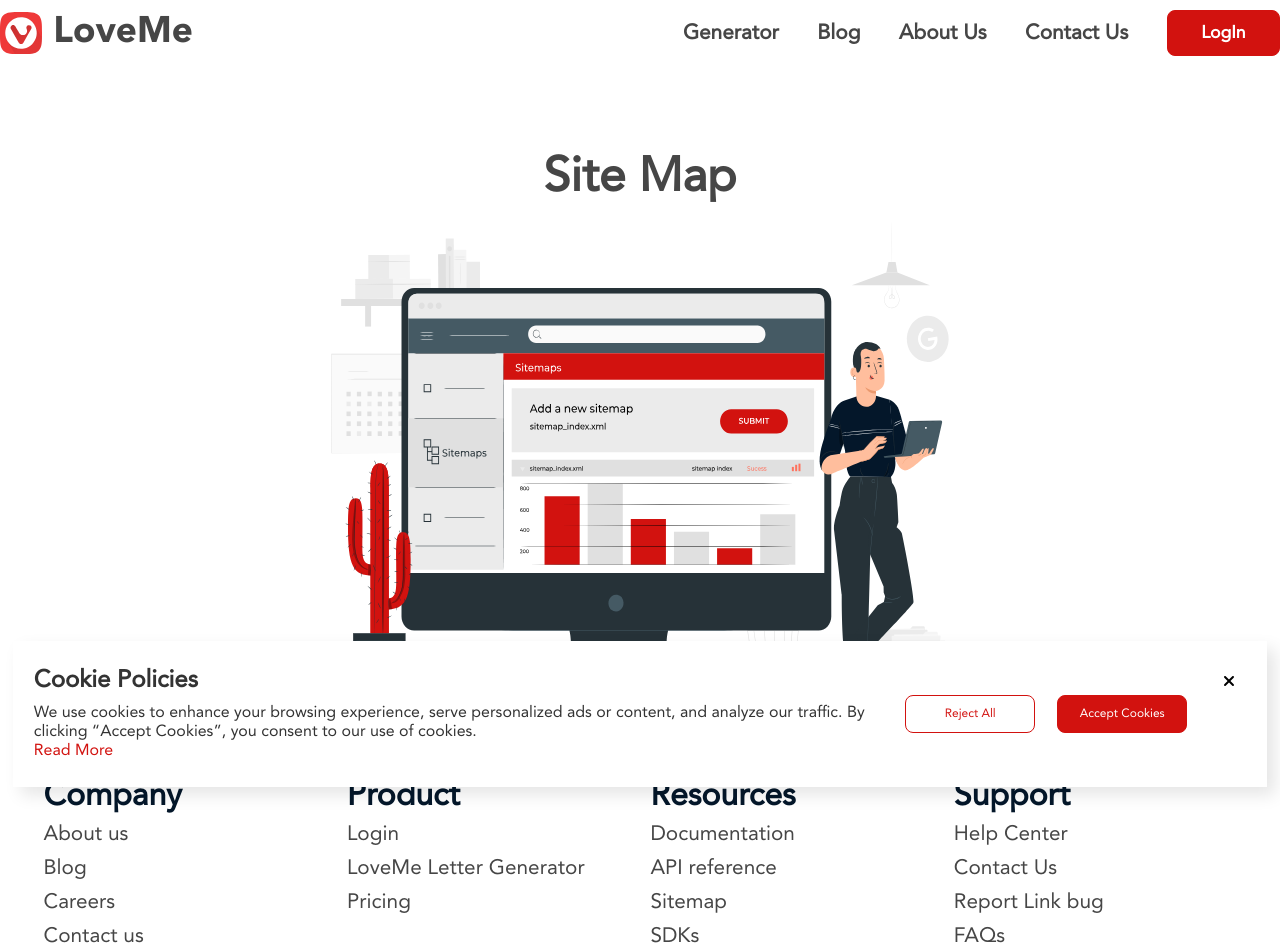
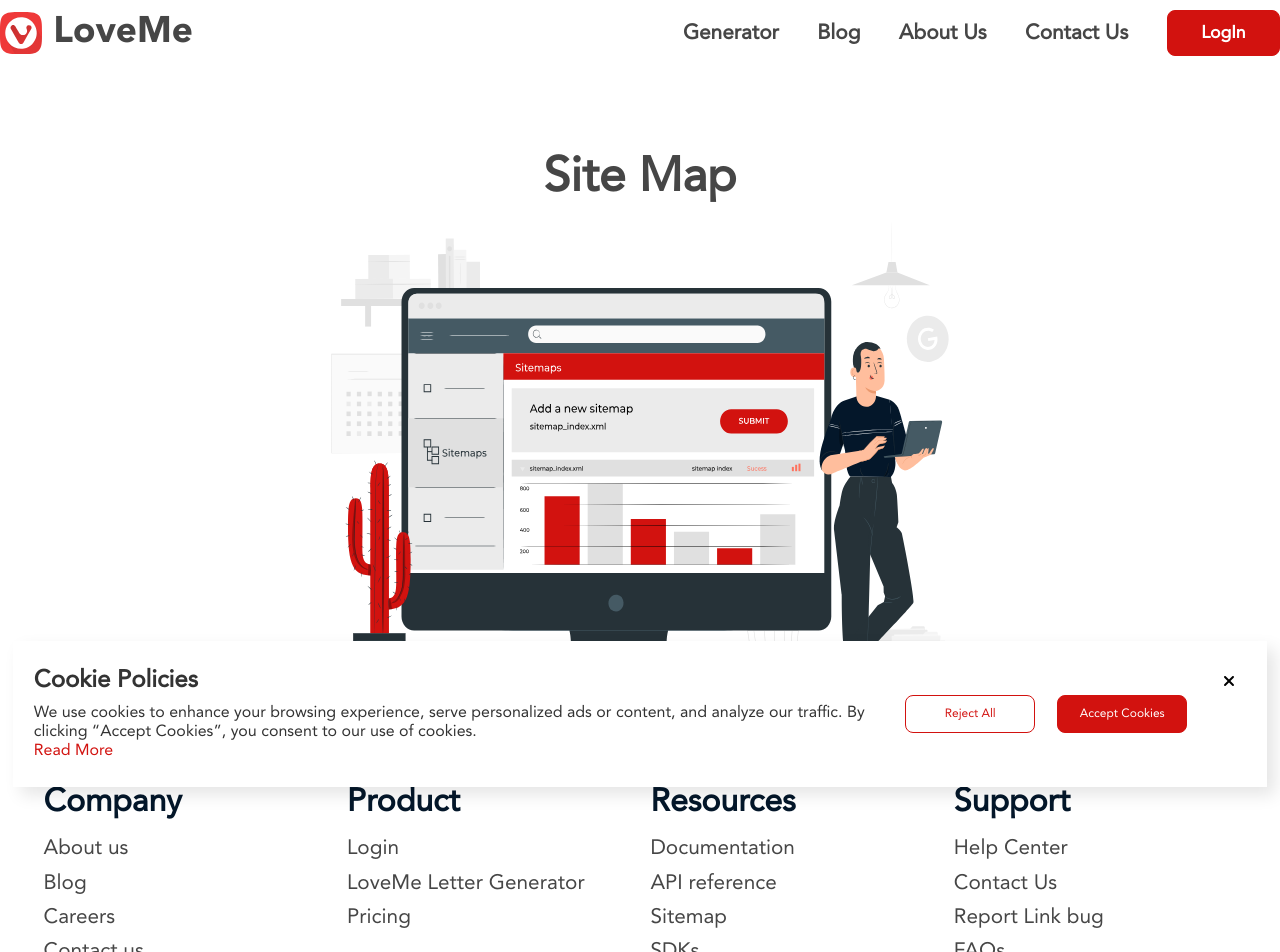
Before and after one commit to Phyya/love-letter-generator, a React (Create React App) app: page /sitemap in a window 1280 px wide. Shown: the top 952 px of the page. Built offline with nearby package versions, Linux system fonts and the light colour scheme.

Commit message:
Update SiteMap.css

```diff
--- a/src/styles/SiteMap.css
+++ b/src/styles/SiteMap.css
@@ -60,7 +60,7 @@ a {
   font-family: 'Avenir';
   font-weight: 600;
   color: var(--color-2);
-  margin: 1.2em 0 0.2em;
+  margin: 1.4em 0 0.2em;
 }
 .link {
   color: var(--color-1);
@@ -97,7 +97,7 @@ a {
   }
   .links--leading {
     font-size: 2rem;
-    margin-bottom: 0.2em;
+    margin-bottom: 0.45em;
   }
   .links-section {
     font-size: 1.3rem;
```
